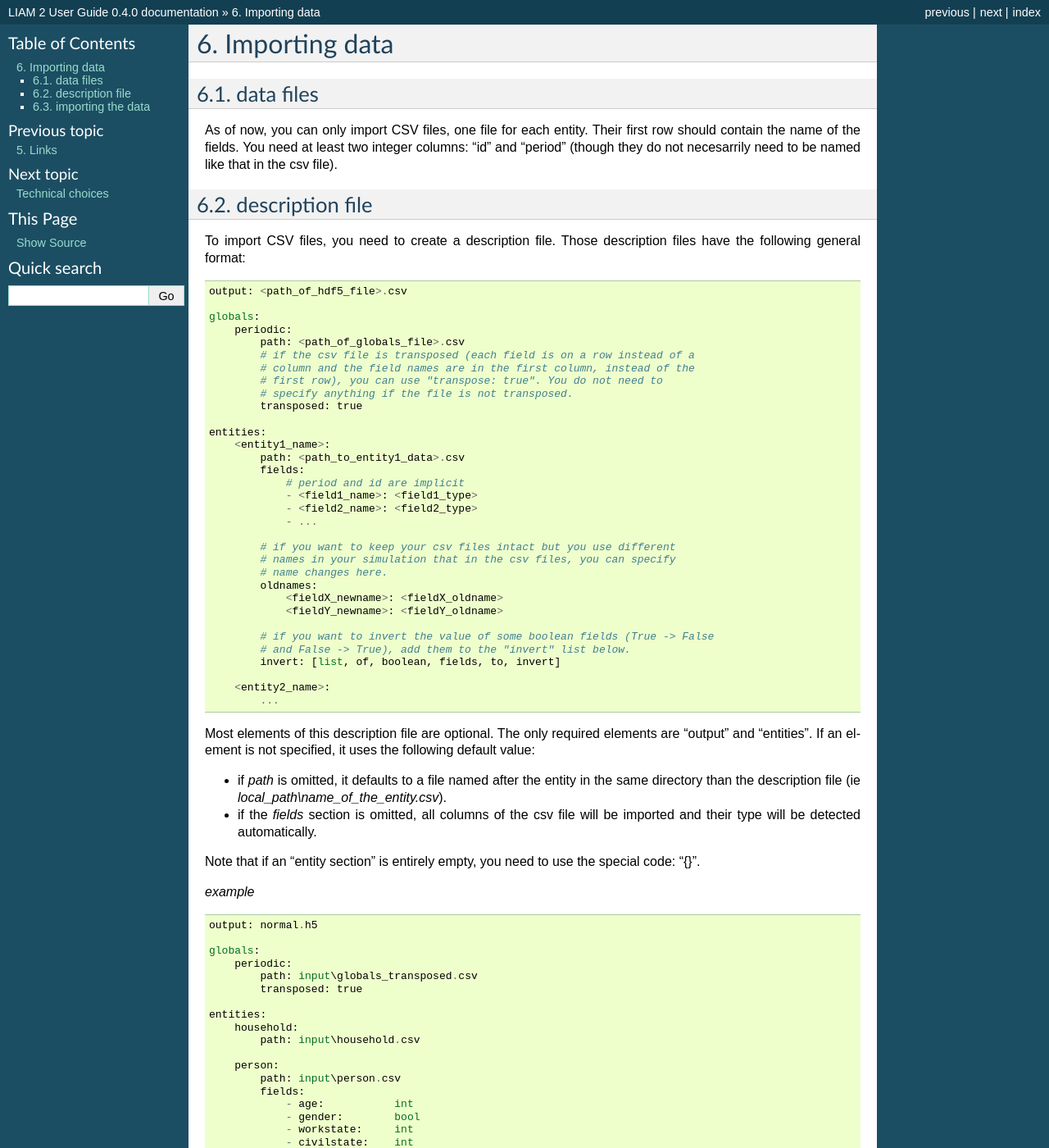
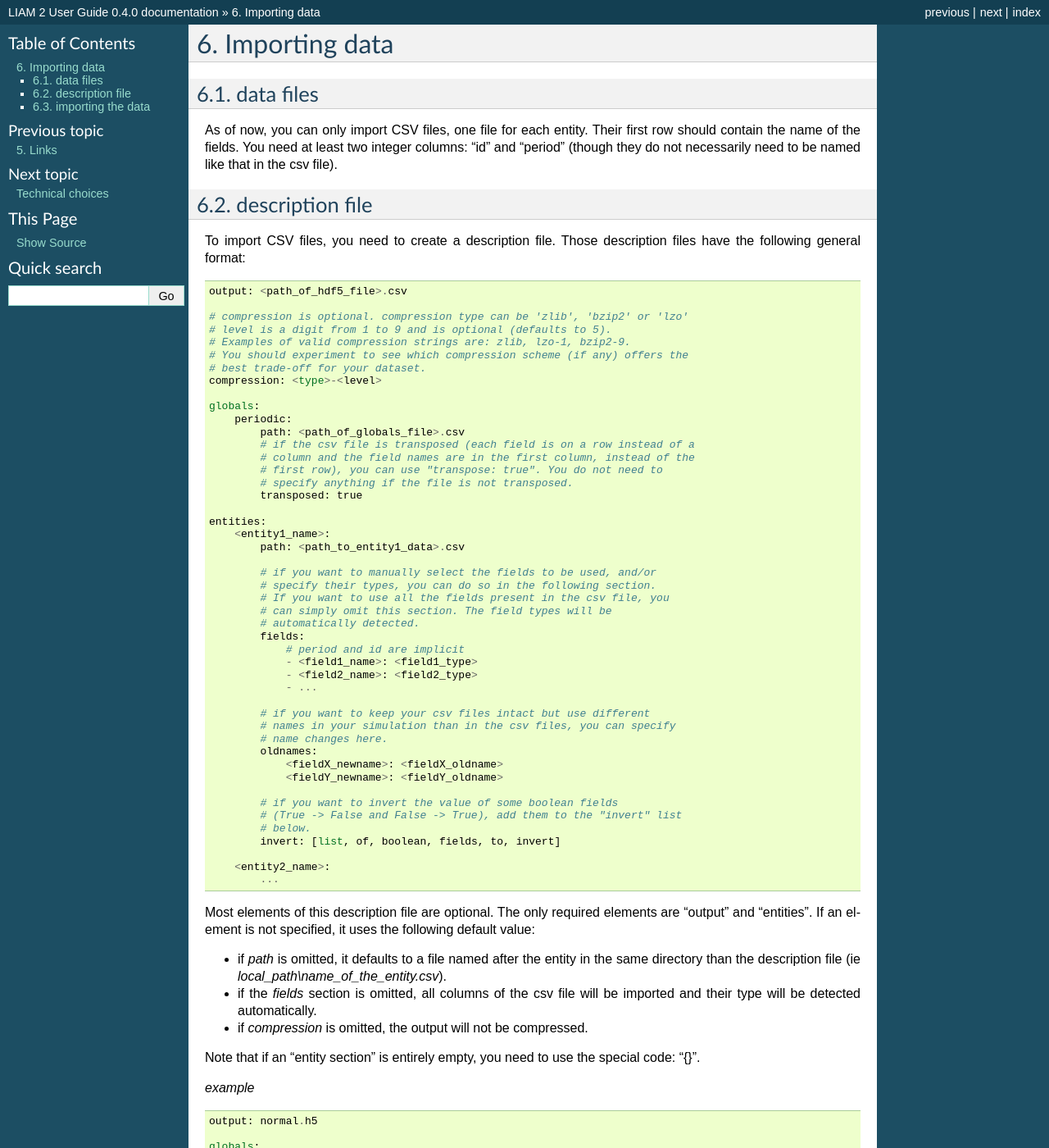
Before and after one commit to liam2/liam2, a Sphinx documentation site: the page built from doc/usersguide/source/import.rst, in a window 1280 px wide and 1400 px high. Shown: the whole window at 82% size. Built offline with Sphinx 7.4.7, drawn with Linux system fonts in a browser that asks for light colours; formulas are drawn with MathJax 3.

Commit message:
add a bit more doc for import mechanism, document compression option

```diff
--- a/doc/usersguide/source/import.rst
+++ b/doc/usersguide/source/import.rst
@@ -10,7 +10,7 @@ data files
 
 As of now, you can only import CSV files, one file for each entity.
 Their first row should contain the name of the fields. You need at least two
-integer columns: "id" and "period" (though they do not necesarrily need to be
+integer columns: "id" and "period" (though they do not necessarily need to be
 named like that in the csv file).
 
 description file
@@ -20,6 +20,13 @@ To import CSV files, you need to create a description file. Those description
 files have the following general format: ::
 
     output: <path_of_hdf5_file>.csv
+
+    # compression is optional. compression type can be 'zlib', 'bzip2' or 'lzo'
+    # level is a digit from 1 to 9 and is optional (defaults to 5).
+    # Examples of valid compression strings are: zlib, lzo-1, bzip2-9.
+    # You should experiment to see which compression scheme (if any) offers the
+    # best trade-off for your dataset.
+    compression: <type>-<level>
 
     globals:
         periodic:
@@ -33,21 +40,28 @@ files have the following general format: ::
     entities:
         <entity1_name>:
             path: <path_to_entity1_data>.csv
+
+            # if you want to manually select the fields to be used, and/or
+            # specify their types, you can do so in the following section.
+            # If you want to use all the fields present in the csv file, you
+            # can simply omit this section. The field types will be
+            # automatically detected.
             fields:
                 # period and id are implicit
                 - <field1_name>: <field1_type>
                 - <field2_name>: <field2_type>
                 - ...
 
-            # if you want to keep your csv files intact but you use different
-            # names in your simulation that in the csv files, you can specify
+            # if you want to keep your csv files intact but use different
+            # names in your simulation than in the csv files, you can specify
             # name changes here.
             oldnames:
                 <fieldX_newname>: <fieldX_oldname>
                 <fieldY_newname>: <fieldY_oldname>
 
-            # if you want to invert the value of some boolean fields (True -> False
-            # and False -> True), add them to the "invert" list below.
+            # if you want to invert the value of some boolean fields
+            # (True -> False and False -> True), add them to the "invert" list
+            # below.
             invert: [list, of, boolean, fields, to, invert]
 
         <entity2_name>:
@@ -61,6 +75,7 @@ following default value:
   directory than the description file (ie *local_path\\name_of_the_entity.csv*).
 - if the *fields* section is omitted, all columns of the csv file will be
   imported and their type will be detected automatically.
+- if *compression* is omitted, the output will not be compressed.
 
 Note that if an "entity section" is entirely empty, you need to use the special
 code: "{}".
```
